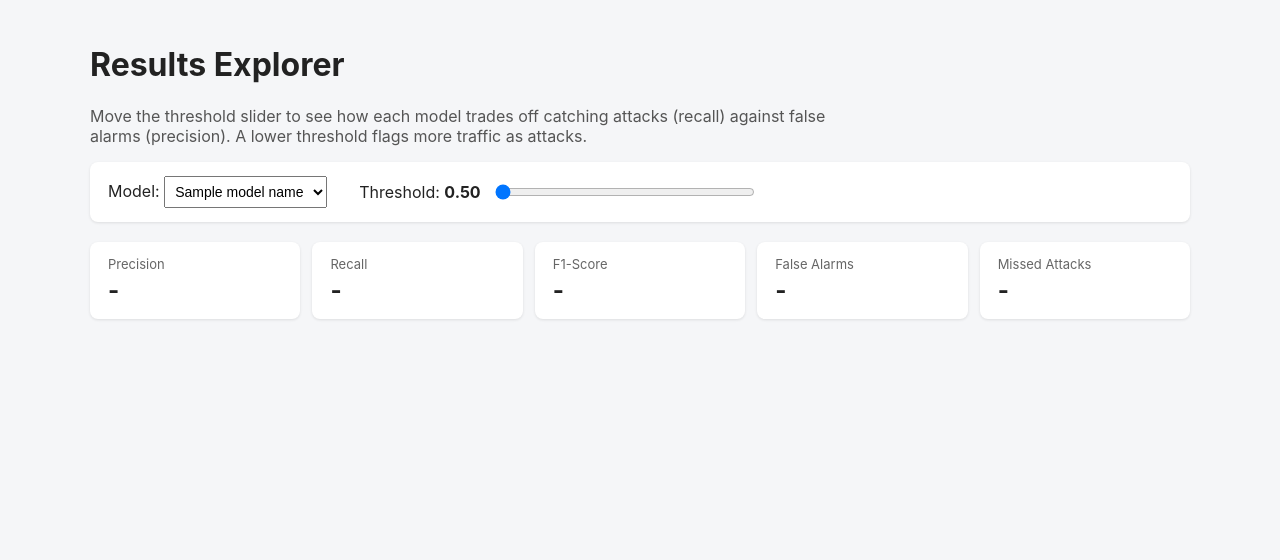
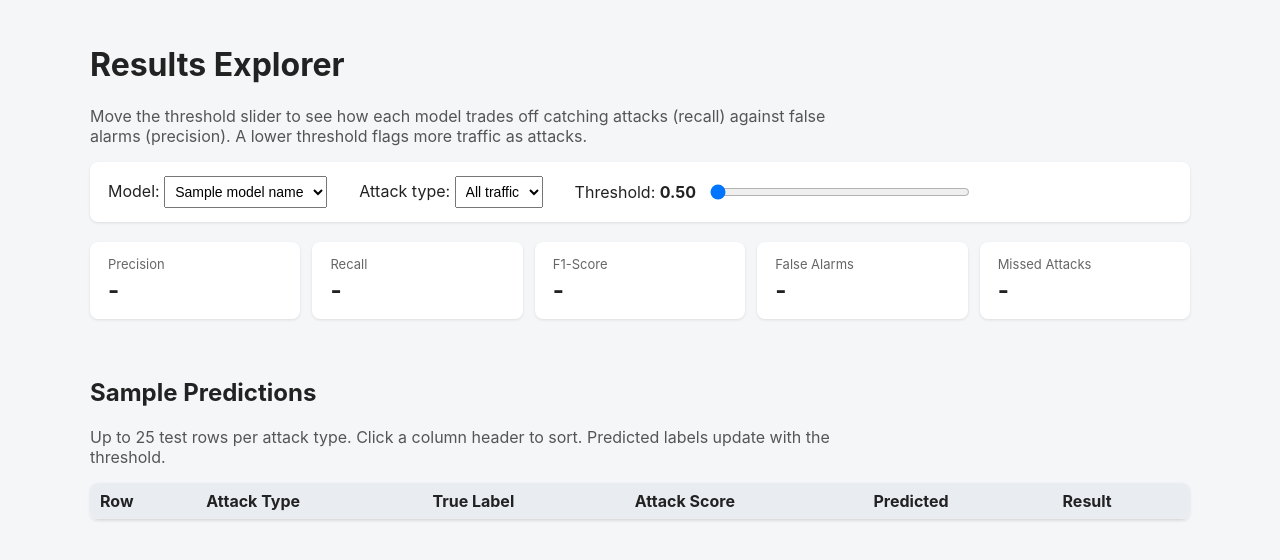
Before and after one commit to a1ex-w/ML-IDS, a Flask app: template templates/results.html in a window 1280 px wide. Shown: the part 48-608 px from the top of the page. Run offline with Flask 3, Linux system fonts and the light colour scheme; the template is opened without the code that fills it: most values are stand-ins (such as "Sample title", 1, 10 or a date in 2020); lists and menus that the app fills with data are empty; parts of the project's set-up code (start-up, migrations or seed data) failed here and were passed over.

Commit message:
Add attack type filter and sortable prediction table, also organized stylesheet

```diff
--- a/static/style.css
+++ b/static/style.css
@@ -1,21 +1,74 @@
-body { margin: 0; font-family: -apple-system, Arial, sans-serif; background: #f5f6f8; color: #222; }
-nav { background: #1f2d3d; padding: 14px 24px; display: flex; gap: 20px; align-items: center; }
+/* Base layout */
+body {
+  margin: 0;
+  font-family: -apple-system, Arial, sans-serif;
+  background: #f5f6f8;
+  color: #222;
+}
+main { max-width: 1100px; margin: 0 auto; padding: 24px; }
+select { padding: 6px; font-size: 14px; }
+.intro { color: #555; max-width: 750px; }
+
+/* Navigation bar */
+nav {
+  background: #1f2d3d;
+  padding: 14px 24px;
+  display: flex;
+  gap: 20px;
+  align-items: center;
+}
 nav .brand { color: #fff; font-weight: bold; margin-right: 12px; }
 nav a { color: #cfd8e3; text-decoration: none; }
 nav a:hover { color: #fff; }
-main { max-width: 1100px; margin: 0 auto; padding: 24px; }
-select { padding: 6px; font-size: 14px; }
+
+/* Metric cards (used on both pages) */
 .cards { display: flex; gap: 12px; margin: 20px 0; flex-wrap: wrap; }
-.card { background: #fff; border-radius: 8px; padding: 14px 18px; flex: 1; min-width: 140px; box-shadow: 0 1px 3px rgba(0,0,0,0.1); }
+.card {
+  background: #fff;
+  border-radius: 8px;
+  padding: 14px 18px;
+  flex: 1;
+  min-width: 140px;
+  box-shadow: 0 1px 3px rgba(0,0,0,0.1);
+}
 .card .label { font-size: 13px; color: #666; }
 .card .value { font-size: 24px; font-weight: bold; margin-top: 4px; }
-.plots { display: grid; grid-template-columns: 1fr 1fr; gap: 20px; }
-.plots img { width: 100%; background: #fff; border-radius: 8px; }
+
+/* Tables */
 table { width: 100%; border-collapse: collapse; background: #fff; }
 th, td { padding: 8px 10px; border-bottom: 1px solid #ddd; text-align: left; }
 th { background: #e9edf2; }
-tr.selected { background: #eef5ff; font-weight: bold; }
-.intro { color: #555; max-width: 750px; }
-.controls { display: flex; gap: 32px; align-items: center; flex-wrap: wrap; background: #fff; padding: 14px 18px; border-radius: 8px; box-shadow: 0 1px 3px rgba(0,0,0,0.1); }
+
+/* Model Evaluation page */
+.plots { display: grid; grid-template-columns: 1fr 1fr; gap: 20px; }
+.plots img { width: 100%; background: #fff; border-radius: 8px; }
+tr.selected { background: #eef5ff; font-weight: bold; }  /* highlights the selected model in the comparison table */
+
+/* Results Explorer page */
+.controls {
+  display: flex;
+  gap: 32px;
+  align-items: center;
+  flex-wrap: wrap;
+  background: #fff;
+  padding: 14px 18px;
+  border-radius: 8px;
+  box-shadow: 0 1px 3px rgba(0,0,0,0.1);
+}
 .slider-group { display: flex; align-items: center; gap: 12px; }
 .slider-group input[type="range"] { width: 260px; }
+.attack-summary { font-weight: bold; min-height: 1.2em; margin: 0 0 20px; }
+
+/* prediction table: scrolls inside its box, header stays visible */
+.table-wrap {
+  max-height: 520px;
+  overflow-y: auto;
+  border-radius: 8px;
+  box-shadow: 0 1px 3px rgba(0,0,0,0.1);
+}
+#prediction-table th { cursor: pointer; user-select: none; position: sticky; top: 0; }
+#prediction-table th:hover { background: #dde3ea; }
+#prediction-table th.sorted { background: #cfd8e3; }
+
+td.correct { color: #2e7d32; font-weight: bold; }
+td.wrong { color: #c62828; font-weight: bold; }
--- a/templates/results.html
+++ b/templates/results.html
@@ -14,13 +14,22 @@
       {% endfor %}
     </select>
   </div>
+  <div>
+    <label for="attack-select">Attack type:</label>
+    <select id="attack-select">
+      <option value="ALL">All traffic</option>
+      {% for attack_name in results_data.attack_metrics["random_forest"].keys()|sort %}
+        <option value="{{ attack_name }}">{{ attack_name }}</option>
+      {% endfor %}
+    </select>
+  </div>
   <div class="slider-group">
     <label for="threshold-slider">Threshold: <strong id="threshold-value">0.50</strong></label>
     <input type="range" id="threshold-slider" min="0" max="{{ results_data.thresholds|length - 1 }}" step="1">
   </div>
 </div>
 
-<!-- Metric cards -->
+<!-- Metric cards (overall, for the selected model and threshold) -->
 <div class="cards">
   <div class="card"><div class="label">Precision</div><div class="value" id="precision-value">-</div></div>
   <div class="card"><div class="label">Recall</div><div class="value" id="recall-value">-</div></div>
@@ -28,34 +37,121 @@
   <div class="card"><div class="label">False Alarms</div><div class="value" id="fp-value">-</div></div>
   <div class="card"><div class="label">Missed Attacks</div><div class="value" id="fn-value">-</div></div>
 </div>
+<p id="attack-summary" class="attack-summary"></p>
+
+<!-- Prediction table -->
+<h2>Sample Predictions</h2>
+<p class="intro">Up to 25 test rows per attack type. Click a column header to sort. Predicted labels update with the threshold.</p>
+<div class="table-wrap">
+  <table id="prediction-table">
+    <thead>
+      <tr>
+        <th data-sort="row_id">Row</th>
+        <th data-sort="attack_type">Attack Type</th>
+        <th data-sort="true_label">True Label</th>
+        <th data-sort="score">Attack Score</th>
+        <th data-sort="predicted">Predicted</th>
+        <th data-sort="correct">Result</th>
+      </tr>
+    </thead>
+    <tbody id="prediction-body"></tbody>
+  </table>
+</div>
 
 <script id="results-data" type="application/json">{{ results_data|tojson }}</script>
-
 <script>
   // data precomputed by evaluator.py
   const resultsData = JSON.parse(document.getElementById("results-data").textContent);
   const modelSelect = document.getElementById("model-select");
+  const attackSelect = document.getElementById("attack-select");
   const thresholdSlider = document.getElementById("threshold-slider");
+  const predictionBody = document.getElementById("prediction-body");
+  let sortColumn = "row_id";
+  let sortAscending = true;
 
   // start the slider at 0.50 (the default threshold the models use)
   thresholdSlider.value = resultsData.thresholds.indexOf(0.5);
 
-  // look up the saved metrics for the selected model and threshold
-  function updateMetrics() {
+  // refresh cards, attack summary, and table for the current selections
+  function updatePage() {
     const selectedModel = modelSelect.value;
+    const selectedAttack = attackSelect.value;
     const thresholdIndex = Number(thresholdSlider.value);
-    const row = resultsData.threshold_metrics[selectedModel][thresholdIndex];
+    const metricsRow = resultsData.threshold_metrics[selectedModel][thresholdIndex];
+    const threshold = metricsRow.threshold;
 
-    document.getElementById("threshold-value").textContent = row.threshold.toFixed(2);
-    document.getElementById("precision-value").textContent = (row.precision * 100).toFixed(2) + "%";
-    document.getElementById("recall-value").textContent = (row.recall * 100).toFixed(2) + "%";
-    document.getElementById("f1-value").textContent = (row.f1 * 100).toFixed(2) + "%";
-    document.getElementById("fp-value").textContent = row.fp.toLocaleString();
-    document.getElementById("fn-value").textContent = row.fn.toLocaleString();
+    // overall metric cards
+    document.getElementById("threshold-value").textContent = threshold.toFixed(2);
+    document.getElementById("precision-value").textContent = (metricsRow.precision * 100).toFixed(2) + "%";
+    document.getElementById("recall-value").textContent = (metricsRow.recall * 100).toFixed(2) + "%";
+    document.getElementById("f1-value").textContent = (metricsRow.f1 * 100).toFixed(2) + "%";
+    document.getElementById("fp-value").textContent = metricsRow.fp.toLocaleString();
+    document.getElementById("fn-value").textContent = metricsRow.fn.toLocaleString();
+
+    // attack type summary (how well this type is handled at this threshold)
+    const attackSummary = document.getElementById("attack-summary");
+    if (selectedAttack === "ALL") {
+      attackSummary.textContent = "";
+    } else {
+      const attackInfo = resultsData.attack_metrics[selectedModel][selectedAttack];
+      const correctRate = (attackInfo.correct_rates[thresholdIndex] * 100).toFixed(2);
+      const rateLabel = selectedAttack === "BENIGN" ? "correctly classified as benign" : "detected";
+      attackSummary.textContent = `${selectedAttack}: ${correctRate}% ${rateLabel} (${attackInfo.count.toLocaleString()} test rows)`;
+    }
+
+    // build table rows for this model, filter, and threshold
+    const tableRows = resultsData.sample_rows
+      .filter(sample => selectedAttack === "ALL" || sample.attack_type === selectedAttack)
+      .map(sample => {
+        const score = sample[selectedModel];
+        const predicted = score >= threshold ? 1 : 0;  // same rule as evaluator.py
+        return {
+          row_id: sample.row_id,
+          attack_type: sample.attack_type,
+          true_label: sample.true_label,
+          score: score,
+          predicted: predicted,
+          correct: predicted === sample.true_label ? 1 : 0,
+        };
+      });
+
+    // sort by the selected column
+    tableRows.sort((a, b) => {
+      if (a[sortColumn] < b[sortColumn]) return sortAscending ? -1 : 1;
+      if (a[sortColumn] > b[sortColumn]) return sortAscending ? 1 : -1;
+      return 0;
+    });
+
+    // render table
+    predictionBody.innerHTML = tableRows.map(r => `
+      <tr>
+        <td>${r.row_id}</td>
+        <td>${r.attack_type}</td>
+        <td>${r.true_label === 1 ? "Attack" : "Benign"}</td>
+        <td>${r.score.toFixed(4)}</td>
+        <td>${r.predicted === 1 ? "Attack" : "Benign"}</td>
+        <td class="${r.correct ? "correct" : "wrong"}">${r.correct ? "Correct" : "Wrong"}</td>
+      </tr>`).join("");
+
+    // highlight the sorted column header
+    document.querySelectorAll("#prediction-table th").forEach(header => {
+      header.classList.toggle("sorted", header.dataset.sort === sortColumn);
+    });
   }
 
-  modelSelect.addEventListener("change", updateMetrics);
-  thresholdSlider.addEventListener("input", updateMetrics);  // "input" fires while dragging
-  updateMetrics();
+  // clicking a header sorts by it; clicking again flips the direction
+  document.querySelectorAll("#prediction-table th").forEach(header => {
+    header.addEventListener("click", () => {
+      const clickedColumn = header.dataset.sort;
+      sortAscending = clickedColumn === sortColumn ? !sortAscending : true;
+      sortColumn = clickedColumn;
+      updatePage();
+    });
+  });
+
+  modelSelect.addEventListener("change", updatePage);
+  attackSelect.addEventListener("change", updatePage);
+  thresholdSlider.addEventListener("input", updatePage);  // "input" fires while dragging
+  updatePage();
 </script>
 {% endblock %}
```
